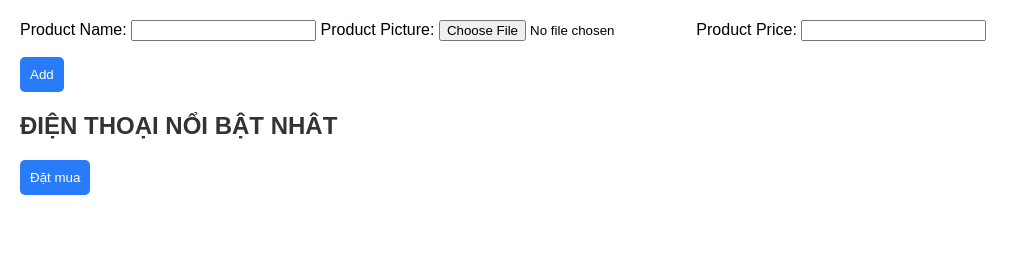
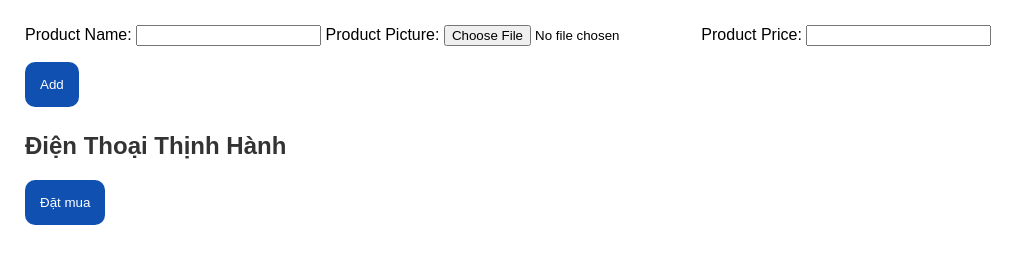
Before and after one commit to DSTAN03/DST, a plain HTML site: page Buoi 3/B2/index.html in a window 1280 px wide. Shown: the whole page, without its empty margins (0-1034 px from the left). Drawn offline with Linux system fonts and the light colour scheme.

Commit message:
first commit

```diff
--- a/Buoi 3/B2/index.html
+++ b/Buoi 3/B2/index.html
@@ -29,7 +29,7 @@
     </form>
     <button type="button" onclick="add()">Add</button>
     <div>
-        <h2>ĐIỆN THOẠI NỔI BẬT NHÂT</h2>
+        <h2>Điện Thoại Thịnh Hành</h2>
         <ul id="cart"></ul>
     </div>
     <button type="button1" onclick="datmua()">Đặt mua</button>
--- a/Buoi 3/B2/main.js
+++ b/Buoi 3/B2/main.js
@@ -1,9 +1,11 @@
-function add(){
+function add()
+{
     var image = document.getElementById("image").files[0];
     var pro = document.getElementById("pro").value;
     var pri = document.getElementById("pri").value;
     var reader = new FileReader();
-    reader.onload = function(e) {
+    reader.onload = function(e)
+    {
         var imgSrc = e.target.result;
         var cartItem = document.createElement('li');
         cartItem.className = 'cart-item';
--- a/Buoi 3/B2/style.css
+++ b/Buoi 3/B2/style.css
@@ -1,25 +1,25 @@
 body {
     font-family: Arial, sans-serif;
-    margin: 20px;
+    margin: 25px;
 }
 
 button {
-    padding: 10px;
-    margin-right: 20px;
-    background-color: #287cfa;
+    padding: 15px;
+    margin-right: 25px;
+    background-color: #0f50b1;
     color: white;
     border: none;
     cursor: pointer;
-    border-radius: 5px;
+    border-radius: 10px;
 }
 
 
 button:hover {
-    background-color: #45a049;
+    background-color: #a9d4ab;
 }
 
 div {
-    margin-top: 20px;
+    margin-top: 25px;
 }
 
 h2 {
```
Also changed, not shown: 1 other file.
